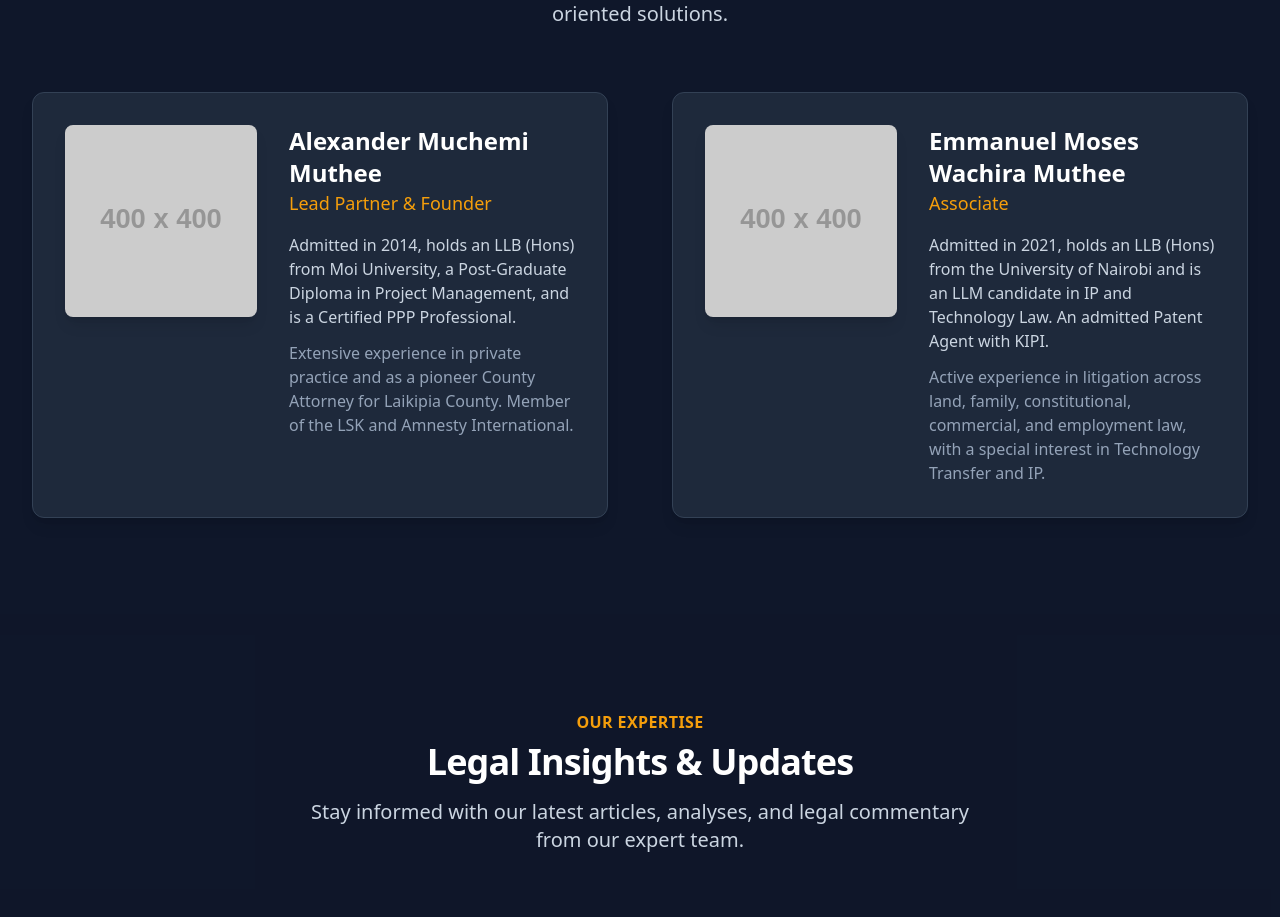
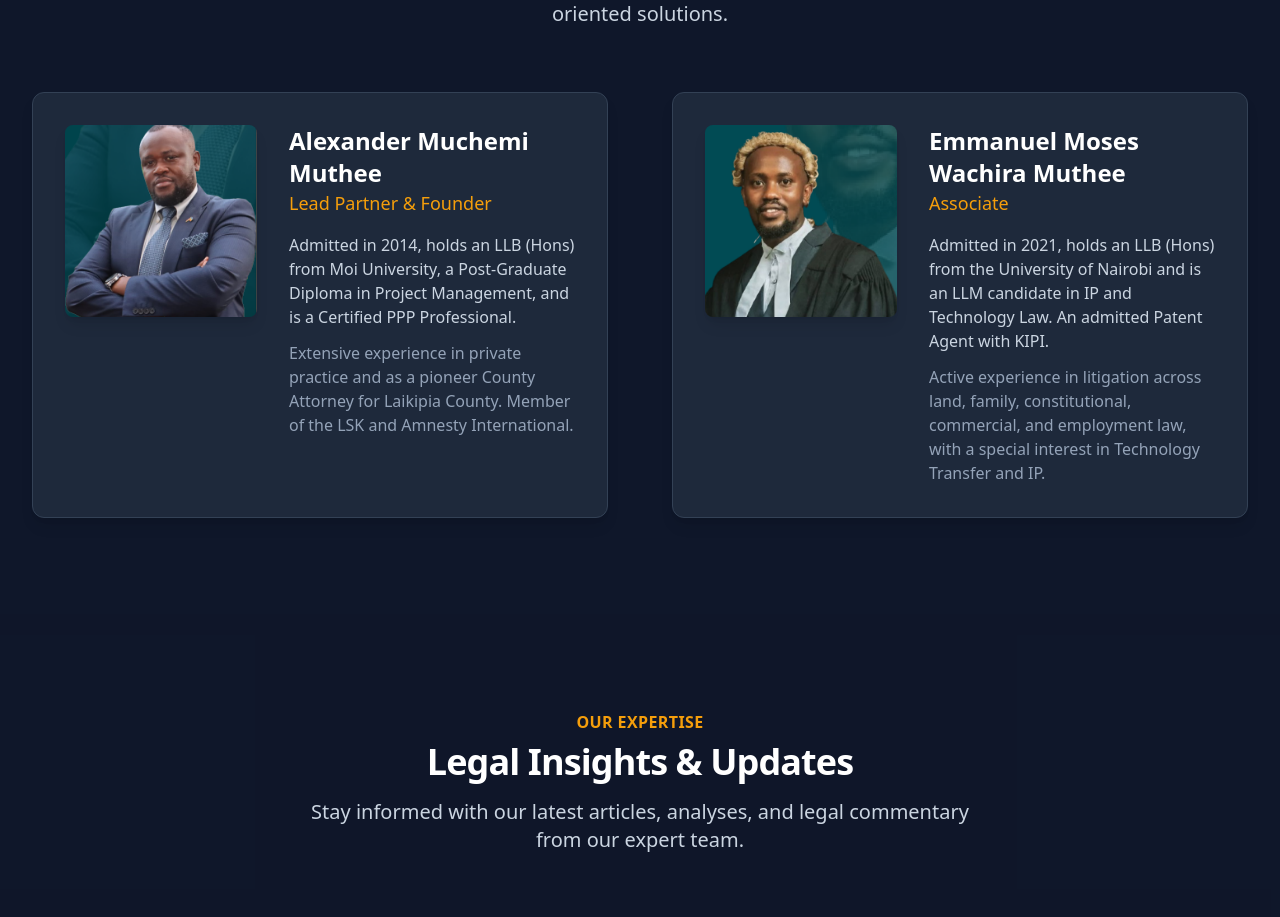
Before and after one commit to waruikiondo/muchemi-law-website, a React (Vite) app: page / in a window 1280 px wide. Shown: the part 2668-3585 px from the top of the page. Built offline with nearby package versions, Linux system fonts and the light colour scheme.

Commit message:
feat: Updated team profile photos

```diff
--- a/src/App.jsx
+++ b/src/App.jsx
@@ -320,7 +320,7 @@ const TeamSection = () => (
                 <Card className="flex flex-col sm:flex-row gap-8 p-6 md:p-8 bg-slate-800 border-slate-700 hover:border-amber-500">
                     <div className="sm:flex-shrink-0">
                         <img className="h-48 w-48 rounded-lg object-cover shadow-lg mx-auto"
-                             src="https://placehold.co/400x400/1e293b/eab308?text=A.M.+Muthee"
+                             src="/muchemi.png"
                              alt="Alexander Muchemi Muthee"
                              onError="this.src='https://placehold.co/400x400/1e293b/eab308?text=Image+Not+Found'"/>
                     </div>
@@ -340,7 +340,7 @@ const TeamSection = () => (
                 <Card className="flex flex-col sm:flex-row gap-8 p-6 md:p-8 bg-slate-800 border-slate-700 hover:border-amber-500">
                     <div className="sm:flex-shrink-0">
                         <img className="h-48 w-48 rounded-lg object-cover shadow-lg mx-auto"
-                             src="https://placehold.co/400x400/1e293b/eab308?text=E.M.W.+Muthee"
+                             src="/mose.png"
                              alt="Emmanuel Moses Wachira Muthee"
                              onError="this.src='https://placehold.co/400x400/1e293b/eab308?text=Image+Not+Found'"/>
                     </div>
```
Also changed, not shown: public/mose.png (added), public/muchemi.png (added).
